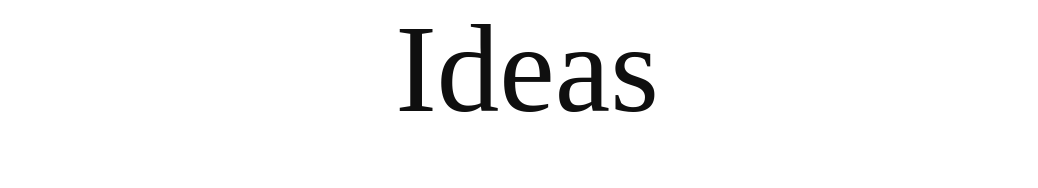
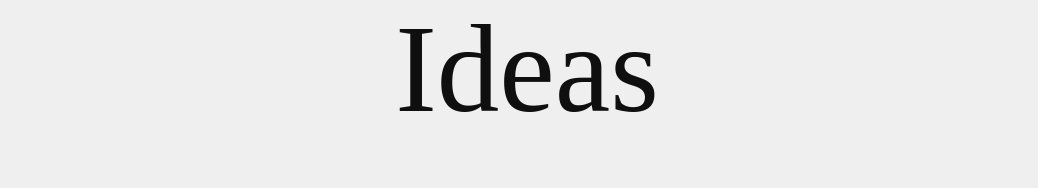
Before and after one commit to wlfbbz/mainwebsite, a plain HTML site: page index.html in a window 1280 px wide. Shown: the top 188 px of the page, without its empty margins (113-1151 px from the left). Drawn offline with Linux system fonts and the light colour scheme.

Commit message:
site name

```diff
--- a/index.html
+++ b/index.html
@@ -3,7 +3,7 @@
 <head>
     <meta charset="UTF-8">
     <meta name="viewport" content="width=device-width, initial-scale=1.0">
-    <title>Drifting Squares</title>
+    <title>Notes</title>
     <link rel="stylesheet" href="style.css">
     <link rel="preconnect" href="https://fonts.googleapis.com">
 <link rel="preconnect" href="https://fonts.gstatic.com" crossorigin>
--- a/style.css
+++ b/style.css
@@ -4,13 +4,13 @@ body, html {
     height: 100%;
     display: flex;
     justify-content: center;
-    color: grey;
+    background-color: #efefef;
 }
 
 h1 {
     padding: 30px 0px 0px 0px;
     color: #0f0f0f;
-    font-family: 'Trajan', serif;
+    font-family: 'Times New Roman', serif;
     font-weight: 400;
     font-size: 125px;
     line-height: 78px;
@@ -30,7 +30,7 @@ p {
     position: relative;
     width: 100vw;
     height: 100vh;
-    background-color: #fff;
+    background-color: #efefef;
     overflow: hidden;
     margin: auto;
 }
```
